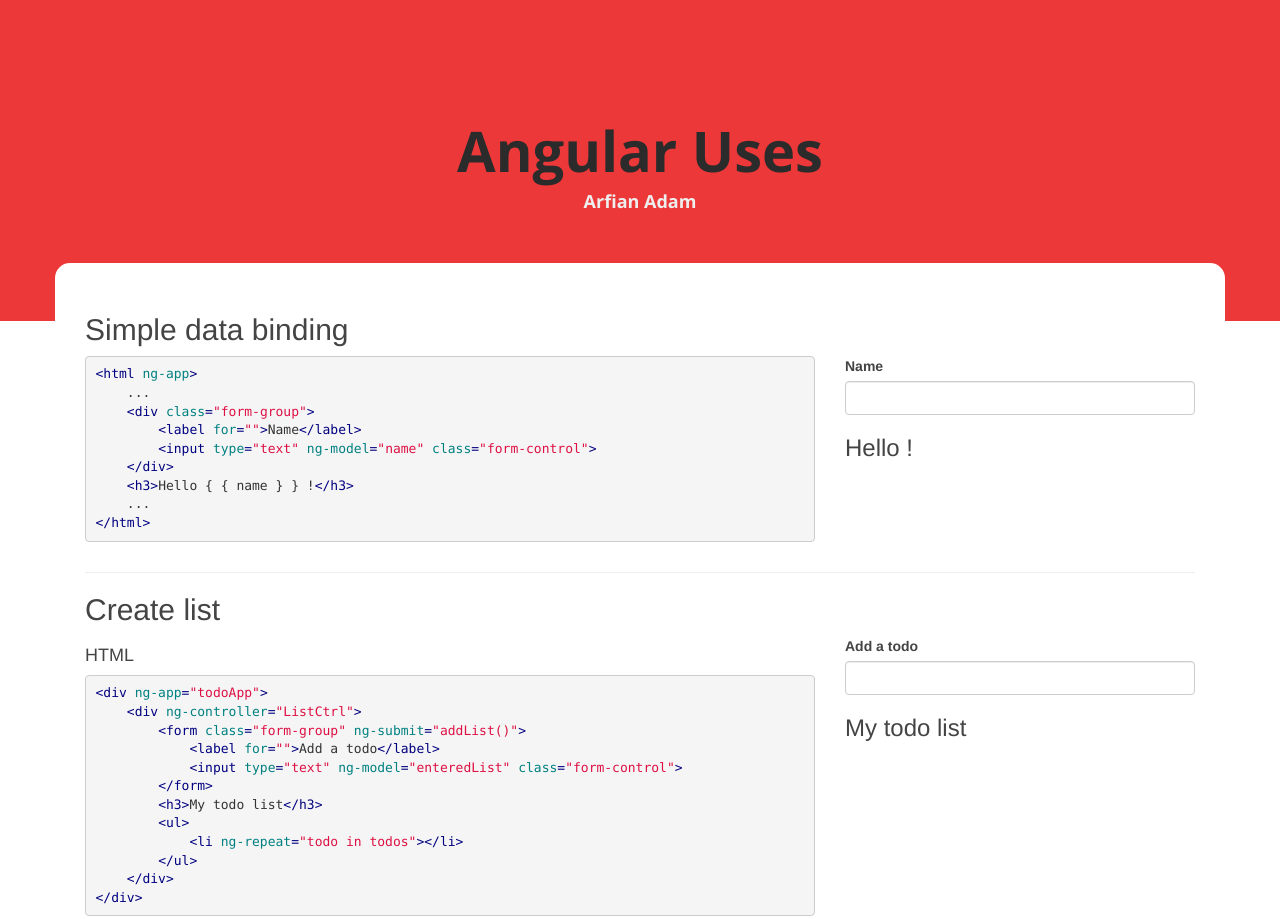
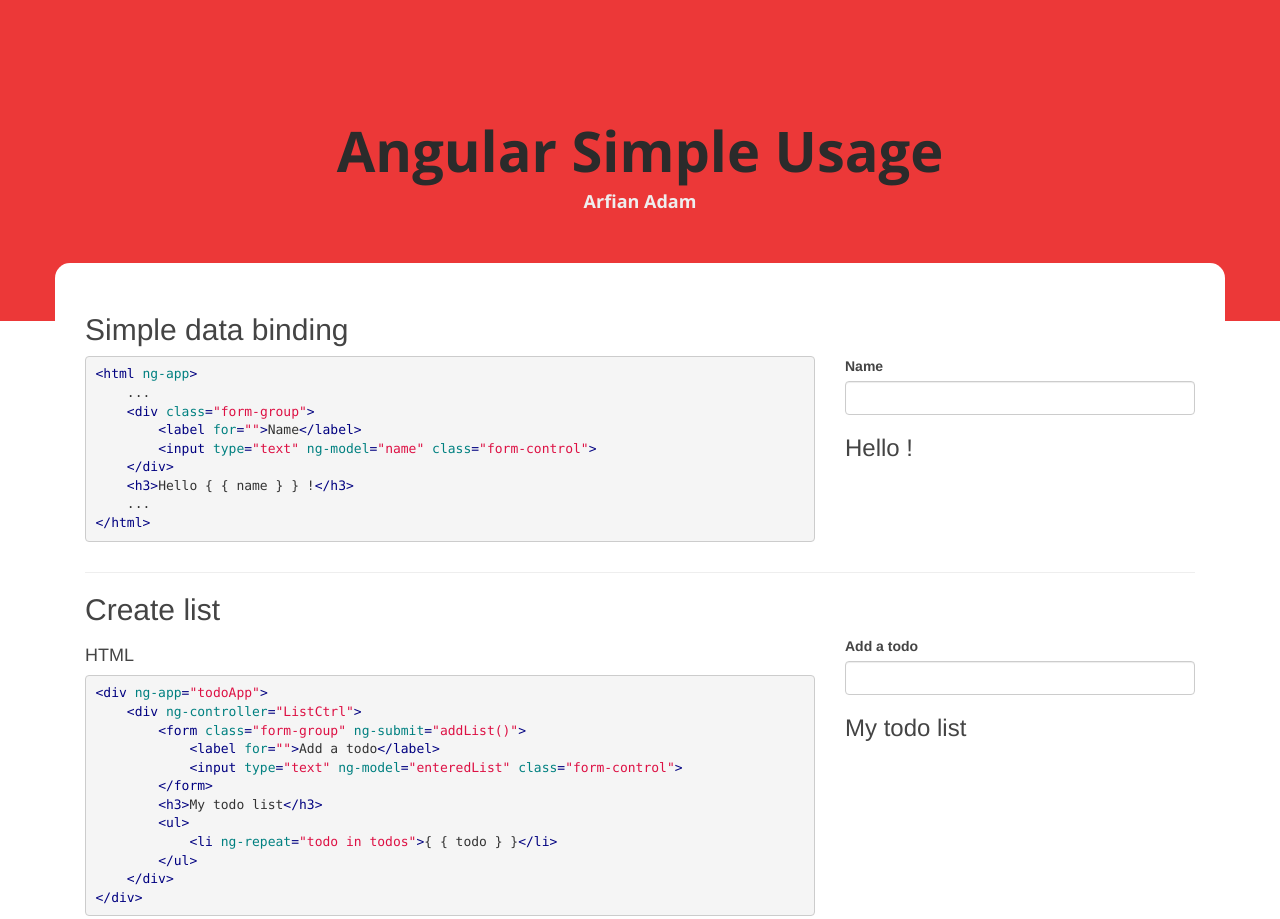
Before and after one commit to arfianadam/learningAngular, a website: page public/index.html in a window 1280 px wide. Shown: the top 919 px of the page. Drawn offline with nearby package versions, Linux system fonts and the light colour scheme.

Commit message:
Changed title

```diff
--- a/public/index.html
+++ b/public/index.html
@@ -4,14 +4,14 @@
         <meta charset="utf-8">
         <meta name="description" content="Learn Angular">
         <meta name="viewport" content="width=device-width, initial-scale=1">
-        <title>Angular Uses</title>
+        <title>Angular Simple Usage</title>
         <link href='https://fonts.googleapis.com/css?family=Open+Sans:700' rel='stylesheet' type='text/css'>
         <link rel="stylesheet" href="css/style.min.css">
         <link rel="author" href="humans.txt">
     </head>
     <body>
         <header>
-            <h1>Angular Uses</h1>
+            <h1>Angular Simple Usage</h1>
             <h4>Arfian Adam</h4>
         </header>
         <div class="container" id="content">
@@ -58,7 +58,7 @@
         &lt;/form&gt;
         &lt;h3&gt;My todo list&lt;/h3&gt;
         &lt;ul&gt;
-            &lt;li ng-repeat=&quot;todo in todos&quot;&gt;{{todo}}&lt;/li&gt;
+            &lt;li ng-repeat=&quot;todo in todos&quot;&gt;{ { todo } }&lt;/li&gt;
         &lt;/ul&gt;
     &lt;/div&gt;
 &lt;/div&gt;
```
